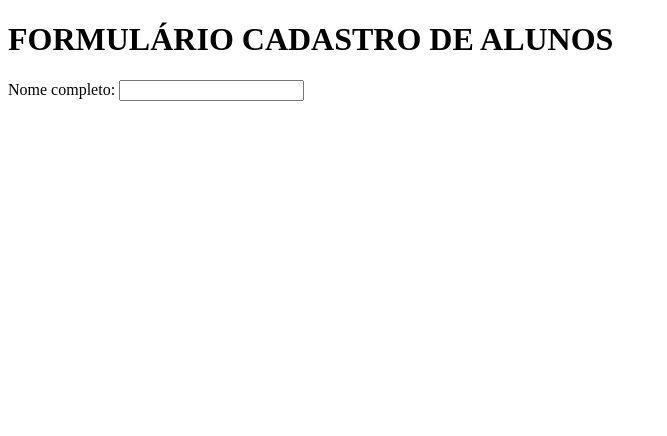
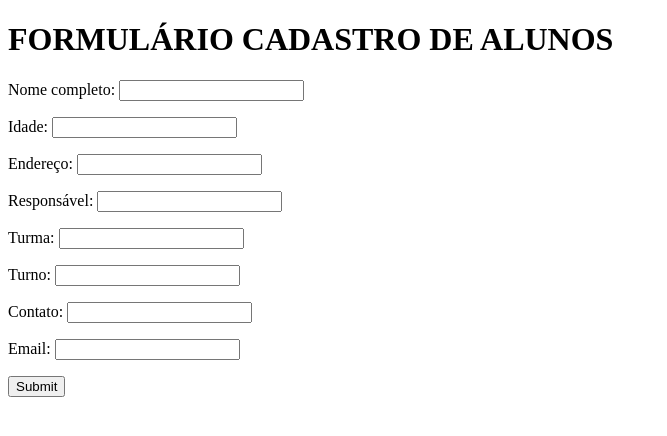
Before and after one commit to braianvitor/FORMULARIO, a plain HTML site: page index.html in a window 1280 px wide. Shown: the whole page, without its empty margins (0-667 px from the left). Drawn offline with Linux system fonts and the light colour scheme.

Commit message:
Update index.html

```diff
--- a/index.html
+++ b/index.html
@@ -4,13 +4,21 @@
     <meta charset="UTF-8">
     <meta http-equiv="X-UA-Compatible" content="IE=edge">
     <meta name="viewport" content="width=device-width, initial-scale=1.0">
+    </head>
     <title>FORMULÁRIO</title>
-</head>
+
 <body>
     <h1>FORMULÁRIO CADASTRO DE ALUNOS</h1>
     <form>
-<p>Nome completo: <input type="text" name="nome"  </p>
-
-
-    </form>
+<p>Nome completo: <input type="text" name="Nome" id="Nome">  </p>
+<p>Idade: <input type="text" name="Idade" id="idade">  </p>
+<p>Endereço: <input type="text" name="Endereço" id="Endereço">  </p>
+<p>Responsável: <input type="text" name="Responsável" id"Responsável" </p>
+<p>Turma: <input type="text" name="Turma" id="Turma">  </p>
+<p>Turno: <input type="text" name="Turno" id="Turno">  </p>
+<p>Contato: <input type="text" name="Contato" id="Contato">  </p>
+<p>Email: <input type="text" name="Email" id="Email">  </p>
+<P><INPUT TYPE="submit" </P>
+</form>
 </body>
+</html>
```
